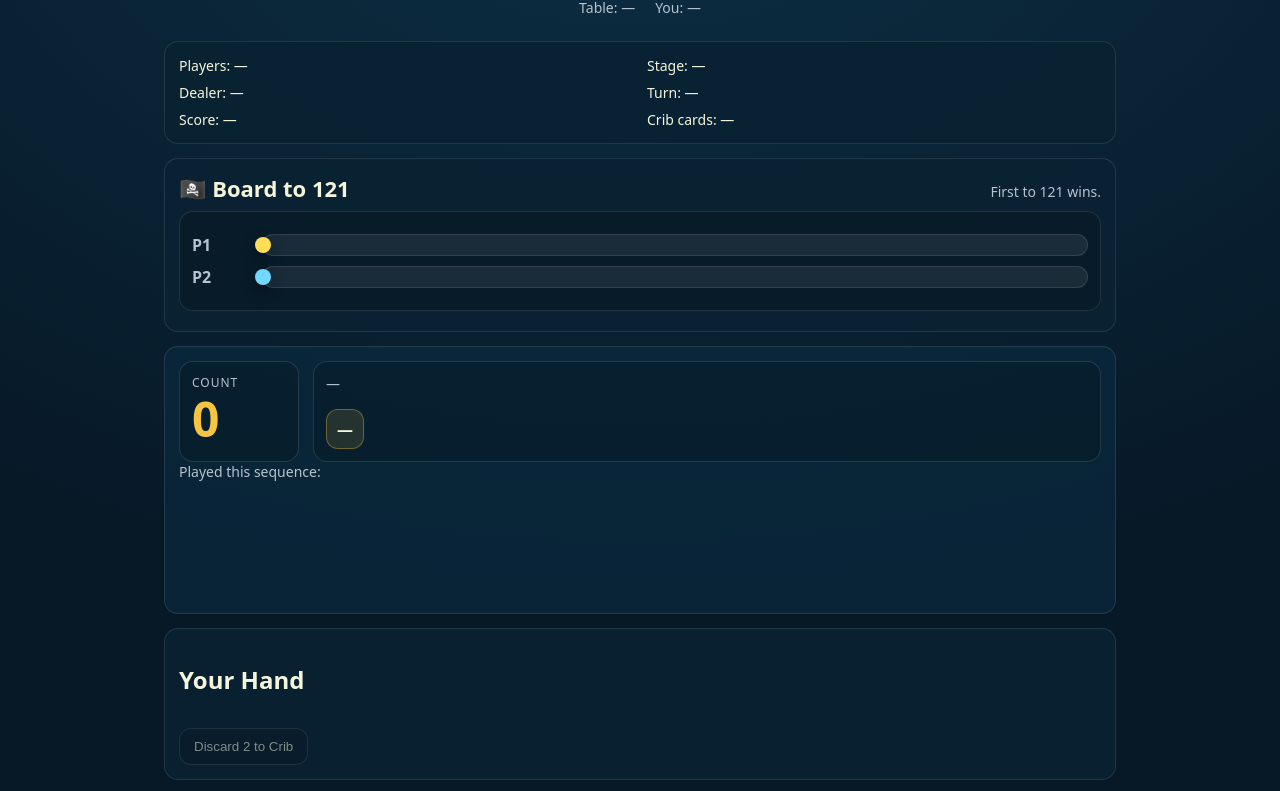
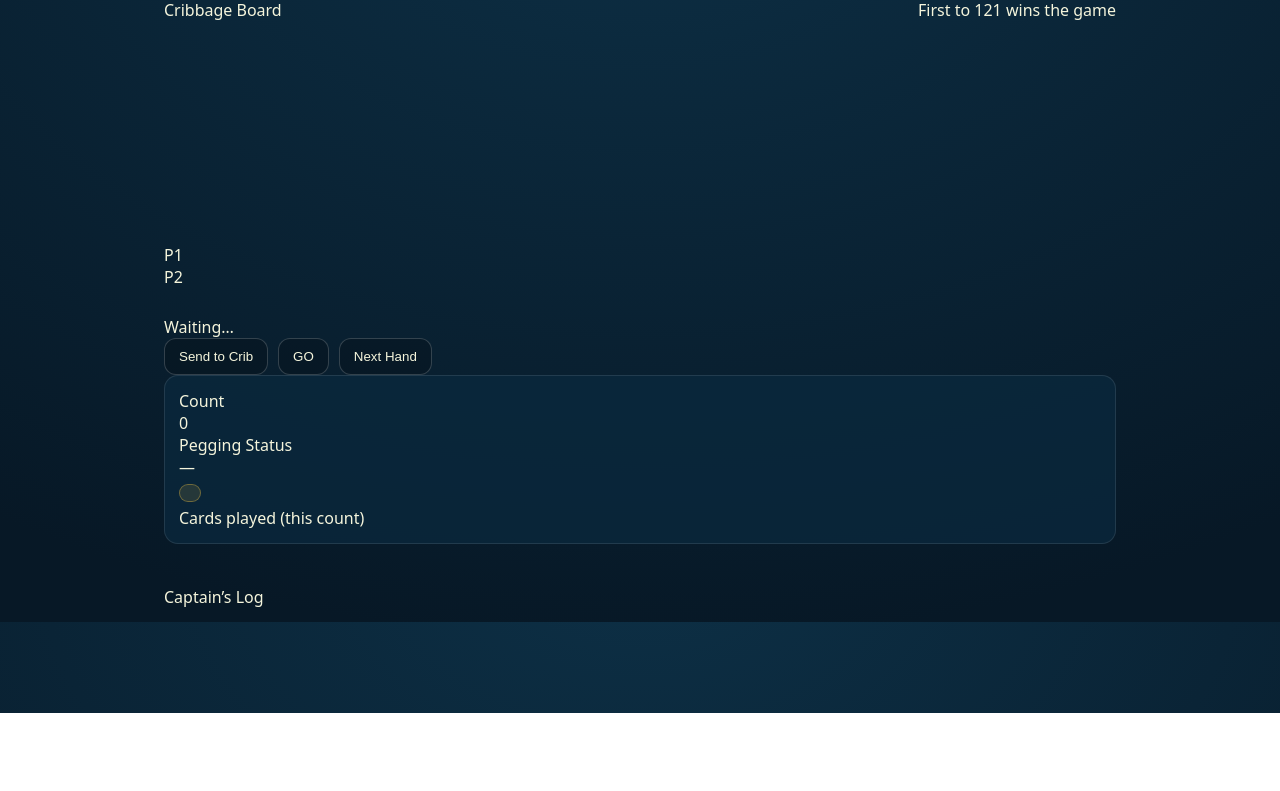
Before and after one commit to pirate-jpg/pirate-cribbage, a website: page public/index.html in a window 1280 px wide. Shown: the part 87-878 px from the top of the page. After the commit the page ends 800 px from the top, so only its background shows below. Drawn offline with nearby package versions, Linux system fonts and the light colour scheme; no server answers.

Commit message:
Refactor index.html for improved layout and semantics
Updated HTML structure and class names for better organization and styling.

```diff
--- a/public/index.html
+++ b/public/index.html
@@ -2,118 +2,139 @@
 <html lang="en">
 <head>
   <meta charset="UTF-8" />
-  <meta name="viewport" content="width=device-width,initial-scale=1" />
+  <meta name="viewport" content="width=device-width, initial-scale=1" />
   <title>🏴‍☠️ Pirate Cribbage</title>
   <link rel="stylesheet" href="/css/styles.css" />
 </head>
 <body>
-  <header class="top">
-    <h1>🏴‍☠️ Pirate Cribbage</h1>
+  <header class="topbar">
+    <div class="brand">
+      <div class="brandTitle">🏴‍☠️ Pirate Cribbage</div>
+      <div class="brandSub">Pirate TV Game Desk</div>
+    </div>
     <div class="meta">
-      <div id="tableLine">Table: —</div>
-      <div id="meLine">You: —</div>
+      <div id="tableLine"></div>
+      <div id="meLine"></div>
     </div>
   </header>
 
-  <main class="panel">
-    <section class="status">
-      <div id="playersLine">Players: —</div>
-      <div id="stageLine">Stage: —</div>
-      <div id="dealerLine">Dealer: —</div>
-      <div id="turnLine">Turn: —</div>
-      <div id="scoreLine">Score: —</div>
-      <div id="cribLine">Crib cards: —</div>
+  <main class="layout">
+    <section class="panel infoPanel">
+      <div id="playersLine" class="line"></div>
+      <div id="stageLine" class="line"></div>
+      <div id="dealerLine" class="line"></div>
+      <div id="turnLine" class="line"></div>
+      <div id="scoreLine" class="line"></div>
+      <div id="matchLine" class="line"></div>
+      <div id="cribLine" class="line small"></div>
     </section>
 
-    <!-- Cribbage board -->
-    <section class="board">
+    <section class="panel boardPanel">
       <div class="boardHeader">
-        <h2>🏴‍☠️ Board to 121</h2>
-        <div class="muted" id="boardHelp">First to 121 wins.</div>
+        <div class="boardTitle">Cribbage Board</div>
+        <div class="boardHint">First to 121 wins the game</div>
       </div>
-      <div class="trackWrap">
-        <div class="track">
-          <div class="trackLine">
-            <div class="laneLabel" id="p1Label">P1</div>
-            <div class="lane">
-              <div id="p1Peg" class="peg p1"></div>
-            </div>
-          </div>
-          <div class="trackLine">
-            <div class="laneLabel" id="p2Label">P2</div>
-            <div class="lane">
-              <div id="p2Peg" class="peg p2"></div>
-            </div>
-          </div>
-          <div class="ticks" id="ticks"></div>
+
+      <div class="boardWrap">
+        <svg id="boardSvg" viewBox="0 0 960 220" role="img" aria-label="Cribbage board"></svg>
+      </div>
+
+      <div class="boardLegend">
+        <div class="legendItem">
+          <span class="swatch p1"></span>
+          <span id="p1Label">P1</span>
+        </div>
+        <div class="legendItem">
+          <span class="swatch p2"></span>
+          <span id="p2Label">P2</span>
         </div>
       </div>
     </section>
 
-    <!-- Pegging HUD -->
-    <section class="peggingHud">
-      <div class="hudTop">
-        <div class="countBox">
-          <div class="countTitle">COUNT</div>
-          <div id="countNum" class="countNum">0</div>
+    <section class="panel playPanel">
+      <div class="handHeader">
+        <div>
+          <div id="handTitle" class="handTitle">Waiting…</div>
+          <div id="handHelp" class="handHelp"></div>
         </div>
-        <div class="hudInfo">
-          <div id="peggingStatus" class="muted">—</div>
-          <div id="lastScore" class="lastScore hidden">—</div>
+        <div class="actions">
+          <button id="discardBtn" class="btn primary">Send to Crib</button>
+          <button id="goBtn" class="btn warn">GO</button>
+          <button id="nextHandBtn" class="btn primary">Next Hand</button>
         </div>
       </div>
-      <div>
-        <div class="muted">Played this sequence:</div>
-        <div id="pileArea" class="cards pile"></div>
-      </div>
-    </section>
 
-    <section class="hand">
-      <h2 id="handTitle">Your Hand</h2>
-      <div id="handHelp" class="muted"></div>
-      <div id="handArea" class="cards"></div>
+      <div id="handArea" class="handArea"></div>
 
-      <div class="actions">
-        <button id="discardBtn" class="btn" disabled>Discard 2 to Crib</button>
-        <button id="goBtn" class="btn danger" style="display:none;">GO</button>
-        <button id="nextHandBtn" class="btn" style="display:none;">Next Hand</button>
-      </div>
-    </section>
-
-    <!-- Show breakdown (unchanged from before, still here) -->
-    <section id="showPanel" class="show hidden">
-      <h2>🏴‍☠️ Show Scoring</h2>
-      <div class="muted" id="cutLine">Cut: —</div>
-
-      <div class="showGrid">
-        <div class="showCard">
-          <h3 id="ndTitle">Non-dealer</h3>
-          <div id="ndCards" class="cards smallCards"></div>
-          <ul id="ndBreak"></ul>
-          <div class="total" id="ndTotal"></div>
+      <div class="peggingHud">
+        <div class="hudRow">
+          <div class="hudBox">
+            <div class="hudLabel">Count</div>
+            <div id="countNum" class="hudValue">0</div>
+          </div>
+          <div class="hudBox hudWide">
+            <div class="hudLabel">Pegging Status</div>
+            <div id="peggingStatus" class="hudValueSmall">—</div>
+          </div>
         </div>
 
-        <div class="showCard">
-          <h3 id="dTitle">Dealer</h3>
-          <div id="dCards" class="cards smallCards"></div>
-          <ul id="dBreak"></ul>
-          <div class="total" id="dTotal"></div>
-        </div>
+        <div id="lastScore" class="lastScore hidden"></div>
 
-        <div class="showCard">
-          <h3>Crib (dealer)</h3>
-          <div id="cCards" class="cards smallCards"></div>
-          <ul id="cBreak"></ul>
-          <div class="total" id="cTotal"></div>
+        <div class="pileWrap">
+          <div class="pileTitle">Cards played (this count)</div>
+          <div id="pileArea" class="pileArea"></div>
         </div>
       </div>
     </section>
 
-    <section class="log">
-      <h3>Log</h3>
-      <pre id="logArea"></pre>
+    <section id="showPanel" class="panel showPanel hidden">
+      <div class="showHeader">
+        <div class="showTitle">Show</div>
+        <div id="cutLine" class="cutLine"></div>
+      </div>
+
+      <div class="showGrid">
+        <div class="showBox">
+          <div id="ndTitle" class="showBoxTitle">Non-dealer</div>
+          <div id="ndCards" class="cardRow"></div>
+          <ul id="ndBreak" class="breakList"></ul>
+          <div id="ndTotal" class="totalLine"></div>
+        </div>
+
+        <div class="showBox">
+          <div id="dTitle" class="showBoxTitle">Dealer</div>
+          <div id="dCards" class="cardRow"></div>
+          <ul id="dBreak" class="breakList"></ul>
+          <div id="dTotal" class="totalLine"></div>
+        </div>
+
+        <div class="showBox">
+          <div class="showBoxTitle">Crib</div>
+          <div id="cCards" class="cardRow"></div>
+          <ul id="cBreak" class="breakList"></ul>
+          <div id="cTotal" class="totalLine"></div>
+        </div>
+      </div>
+    </section>
+
+    <section class="panel logPanel">
+      <div class="logTitle">Captain’s Log</div>
+      <pre id="logArea" class="logArea"></pre>
     </section>
   </main>
+
+  <!-- Game Over Modal -->
+  <div id="gameOverModal" class="modal hidden" aria-hidden="true">
+    <div class="modalCard">
+      <div class="modalTitle">🏁 Game Over</div>
+      <div id="winnerLine" class="modalText"></div>
+      <div id="finalLine" class="modalText small"></div>
+      <div class="modalBtns">
+        <button id="newGameBtn" class="btn primary">Next Game</button>
+        <button id="newMatchBtn" class="btn ghost">New Match</button>
+      </div>
+    </div>
+  </div>
 
   <script src="/socket.io/socket.io.js"></script>
   <script src="/js/app.js"></script>
```
